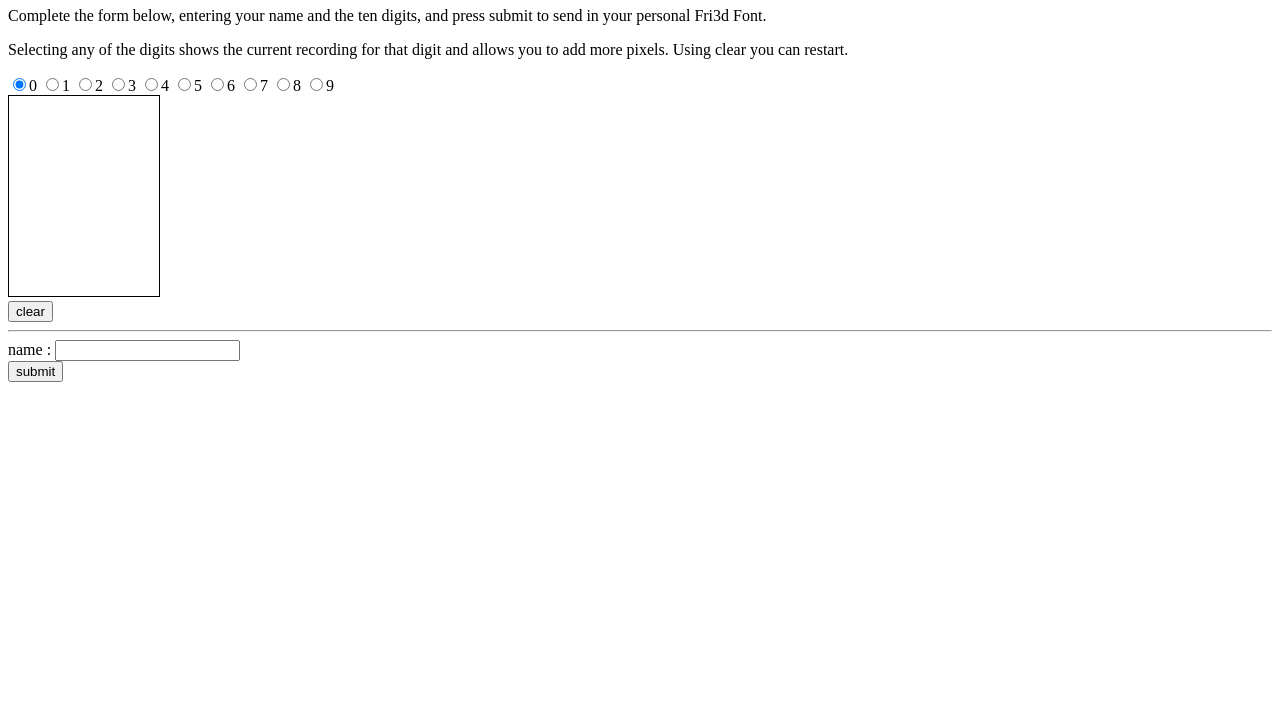
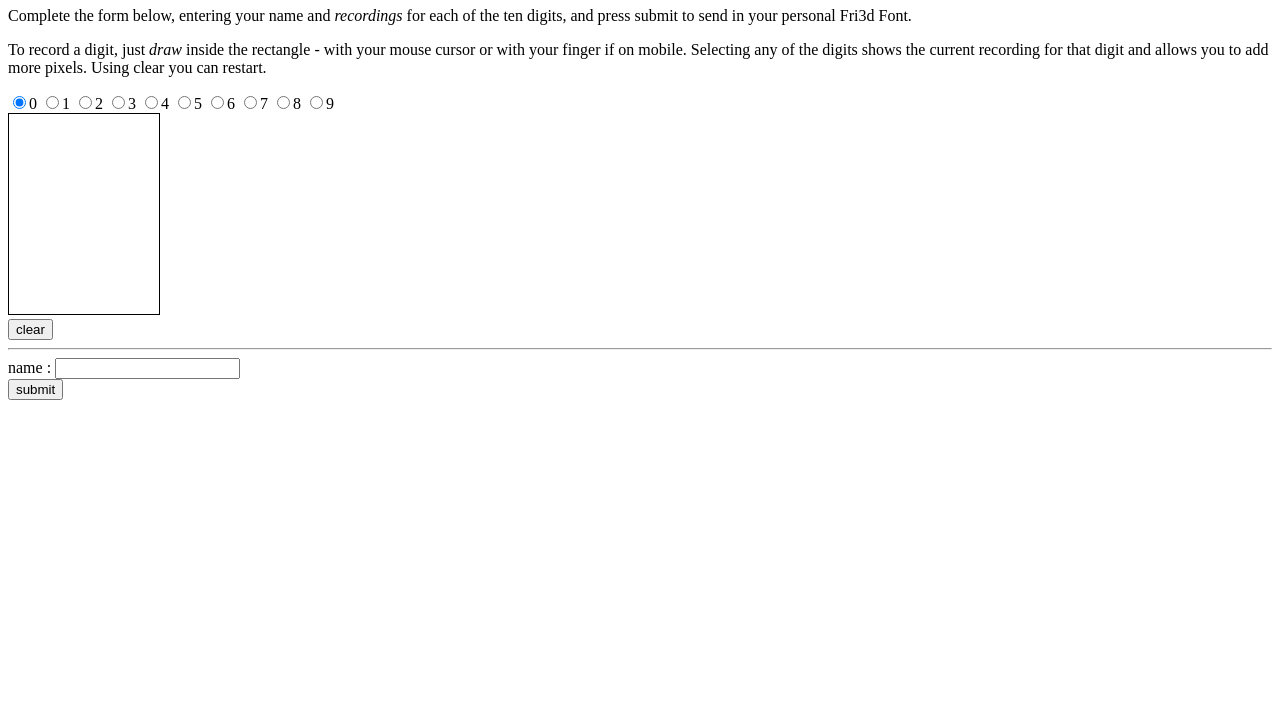
Before and after one commit to Fri3dCamp/fri3d-font-collector, a website: page form.html in a window 1280 px wide. Shown: the part 73-800 px from the top of the page. Drawn offline with nearby package versions, Linux system fonts and the light colour scheme.

Commit message:
added a bit more info to submission form ;-)

```diff
--- a/form.html
+++ b/form.html
@@ -17,12 +17,15 @@
   <h1>Fri3d Font Collector</h1>
 
   <p>
-    Complete the form below, entering your name and the ten digits, and press
-    submit to send in your personal Fri3d Font.
+    Complete the form below, entering your name and <i>recordings</i> for each
+    of the ten digits, and press submit to send in your personal Fri3d Font.
   </p>
+
   <p>
-    Selecting any of the digits shows the current recording for that digit and
-    allows you to add more pixels. Using clear you can restart.
+    To record a digit, just <i>draw</i> inside the rectangle - with your mouse
+    cursor or with your finger if on mobile. Selecting any of the digits shows
+    the current recording for that digit and allows you to add more pixels.
+    Using clear you can restart.
   </p>
 
   <input name="digit" type="radio" value="0" onclick="change(0);" checked>0
```
